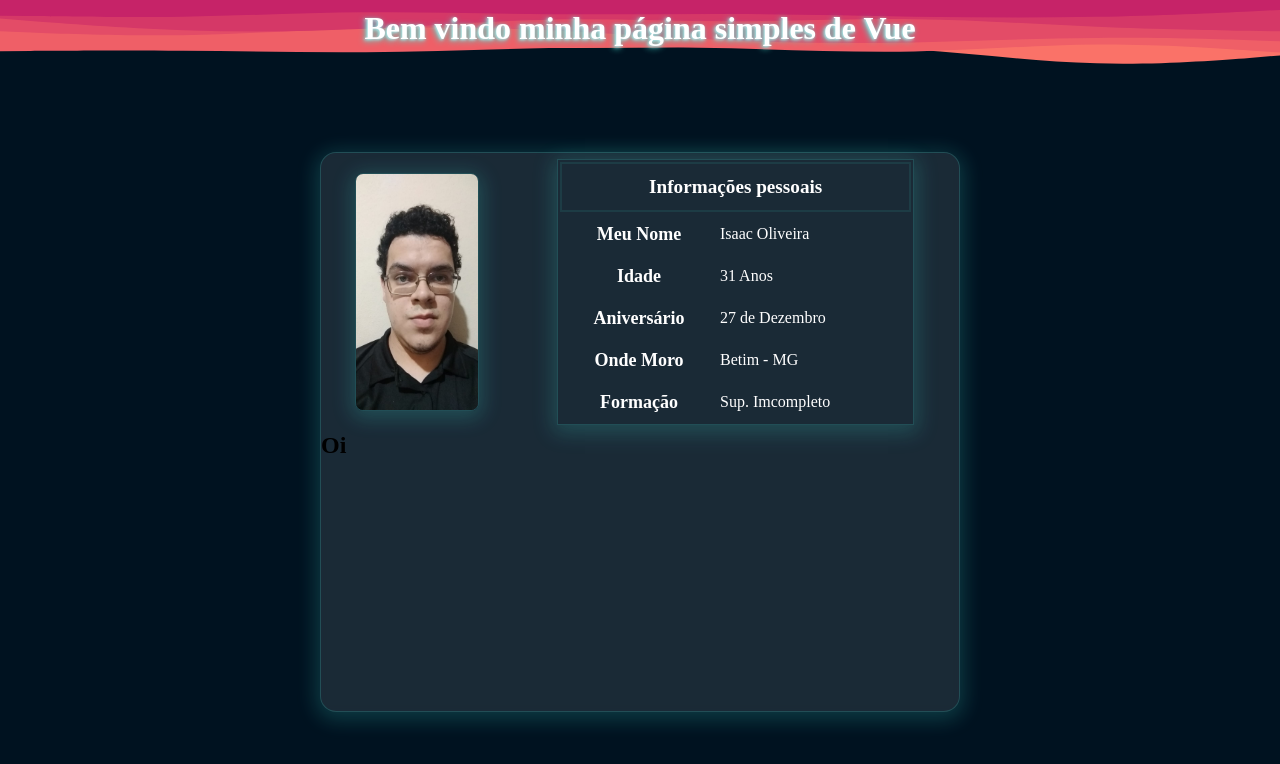
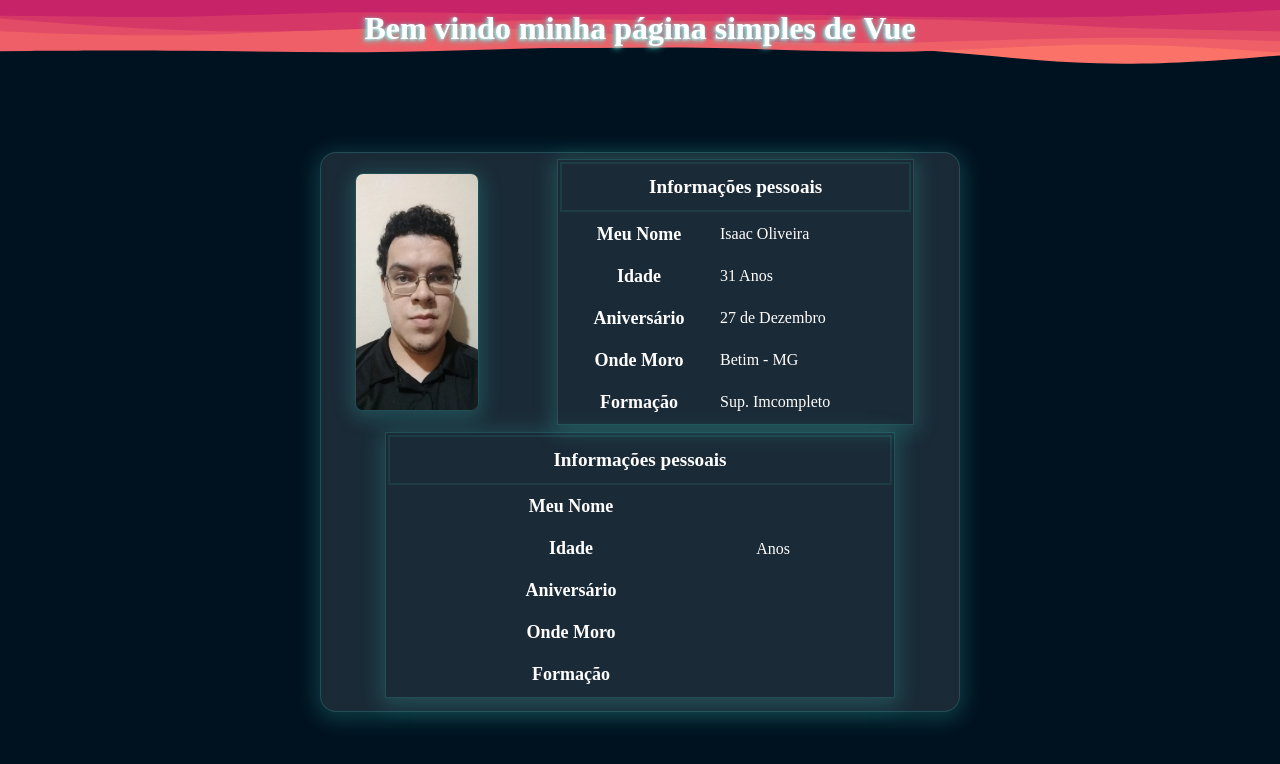
Before and after one commit to IsaacBonfim/38---Simple-Vue, a Vue app: page / in a window 1280 px wide. Shown: the top 764 px of the page. Built offline with nearby package versions, Linux system fonts and the light colour scheme.

Commit message:
Adicionado componente com informações pessoais.

```diff
--- a/src/components/InfoBoard.vue
+++ b/src/components/InfoBoard.vue
@@ -6,14 +6,14 @@
     <section class="area-2">
       <InfoTable
         myName="Isaac Oliveira"
-        myAge=31
+        myAge="31"
         myBirth="27 de Dezembro"
         myAdress="Betim - MG"
         mySchooling="Sup. Imcompleto"
       />
     </section>
     <section class="area-3">
-      <h1>Oi</h1>
+      <MyInformation />
     </section>
   </div>
 </template>
@@ -21,12 +21,14 @@
 <script>
 import InfoTable from './InfoTable.vue'
 import MyImage from './MyImage.vue'
+import MyInformation from './MyInformation.vue'
 
 export default {
   name: 'InfoBoard',
   components: {
     InfoTable,
-    MyImage
+    MyImage,
+    MyInformation
   }
 }
 </script>
@@ -68,6 +70,8 @@ export default {
   }
 
   .area-3 {
+    align-items: center;
+    flex-direction: column;
     height: 50%;
     width: 100%;
   }
```
